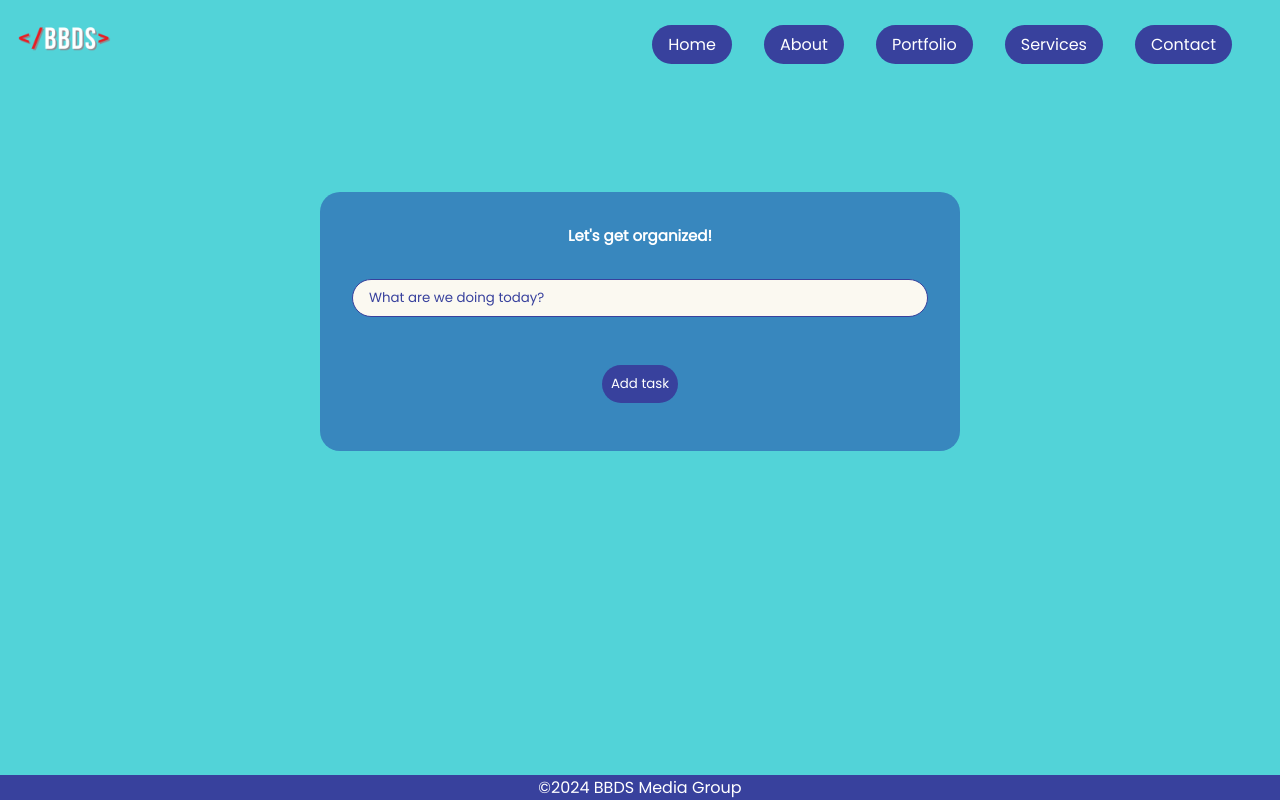
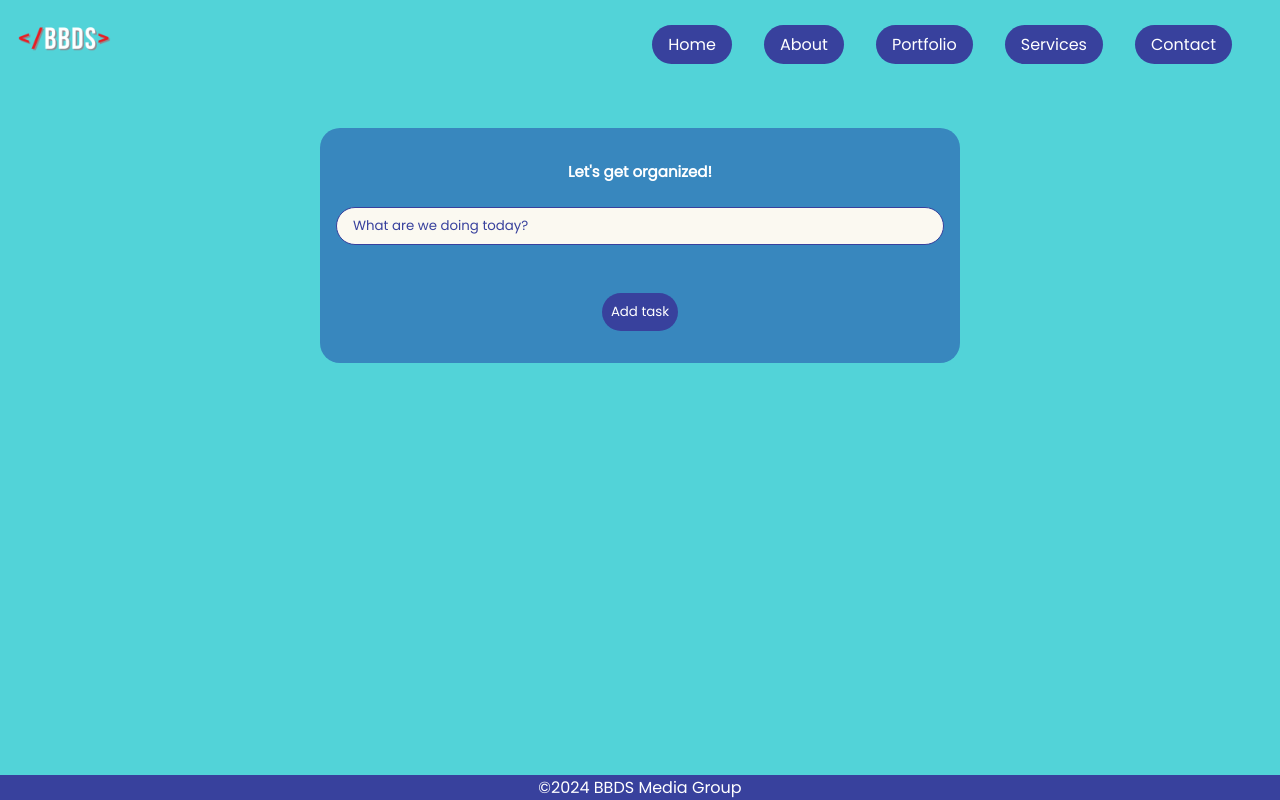
Before and after one commit to AnitaToRemember/todolist, a React (Vite) app: page / in a window 1280 px wide. Built offline with nearby package versions, Linux system fonts and the light colour scheme.

Commit message:
adding some css style to the todoform

```diff
--- a/src/styles/components/ToDoForm.css
+++ b/src/styles/components/ToDoForm.css
@@ -10,7 +10,7 @@
     max-width: 100%;
     font-size: 15px;
     text-align: center;
-    margin-bottom: 1rem;
+    margin-top: 1rem;
 }
 
 /* Style for the todo input */
--- a/src/styles/components/ToDoWrapper.css
+++ b/src/styles/components/ToDoWrapper.css
@@ -1,8 +1,8 @@
 /* ToDoWrapper styling */
 .ToDoWrapper {
     background: #3887BE;
-    margin-top: 6rem;
-    padding: 2rem;
+    margin-top: 2rem;
+    padding: 1rem;
     border-radius: 20px;
     width: 50vw;
 }
```
